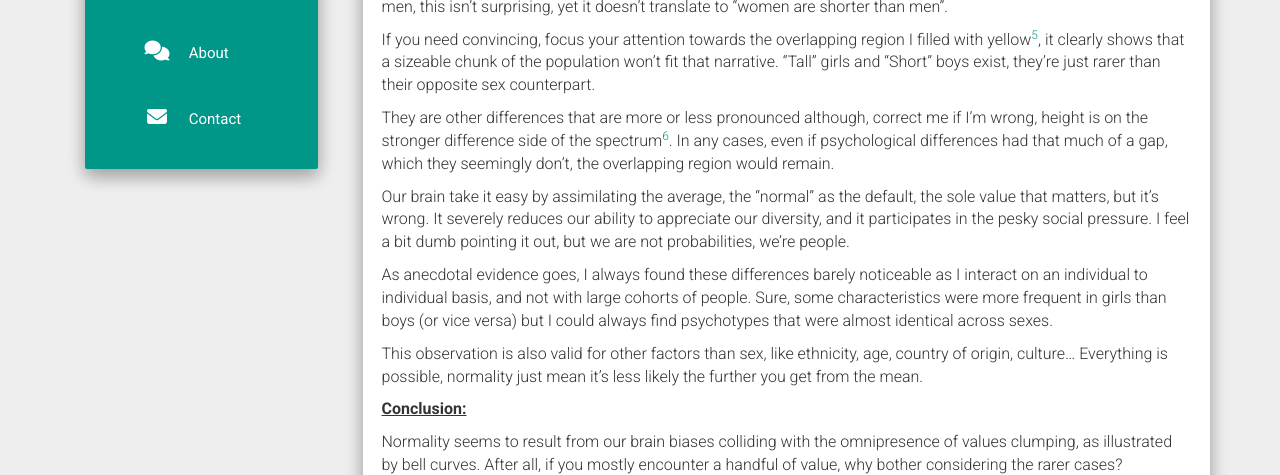
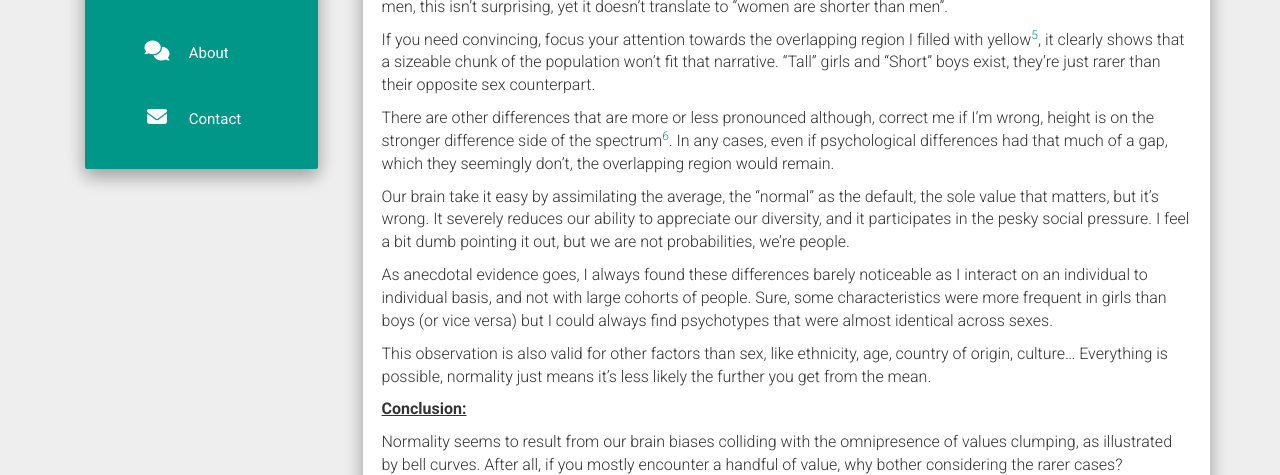
Before and after one commit to WanderingSpaceThinker/nonexistence, a Jekyll site: the page built from _posts/2021-11-12-Normality.md, in a window 1280 px wide and 900 px high, scrolled down 4808 px. Shown: the part 152-627 px from the top of the window. Built offline with Jekyll 4.4.1, drawn with Linux system fonts in a browser that asks for light colours; nearby versions of some CDN libraries; comment, search, counter and statistics services are not loaded.

Commit message:
chore: update post

```diff
--- a/_posts/2021-11-12-Normality.md
+++ b/_posts/2021-11-12-Normality.md
@@ -102,13 +102,13 @@
 
 If you need convincing, focus your attention towards the overlapping region I filled with yellow[^5], it clearly shows that a sizeable chunk of the population won't fit that narrative. "Tall" girls and "Short" boys exist, they're just rarer than their opposite sex counterpart.
 
-They are other differences that are more or less pronounced although, correct me if I'm wrong, height is on the stronger difference side of the spectrum[^6]. In any cases, even if psychological differences had that much of a gap, which they seemingly don't, the overlapping region would remain.
+There are other differences that are more or less pronounced although, correct me if I'm wrong, height is on the stronger difference side of the spectrum[^6]. In any cases, even if psychological differences had that much of a gap, which they seemingly don't, the overlapping region would remain.
 
 Our brain take it easy by assimilating the average, the "normal" as the default, the sole value that matters, but it's wrong. It severely reduces our ability to appreciate our diversity, and it participates in the pesky social pressure. I feel a bit dumb pointing it out, but we are not probabilities, we're people.
 
 As anecdotal evidence goes, I always found these differences barely noticeable as I interact on an individual to individual basis, and not with large cohorts of people. Sure, some characteristics were more frequent in girls than boys (or vice versa) but I could always find psychotypes that were almost identical across sexes.
 
-This observation is also valid for other factors than sex, like ethnicity, age, country of origin, culture... Everything is possible, normality just mean it's less likely the further you get from the mean.
+This observation is also valid for other factors than sex, like ethnicity, age, country of origin, culture... Everything is possible, normality just means it's less likely the further you get from the mean.
 
 <ins>**Conclusion:**</ins>
 
```
